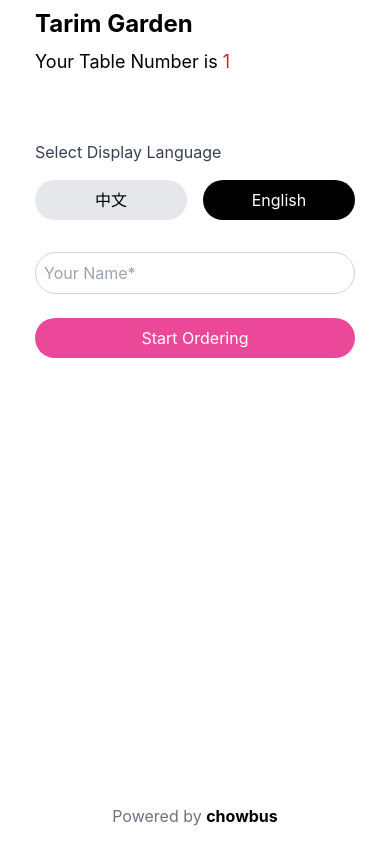
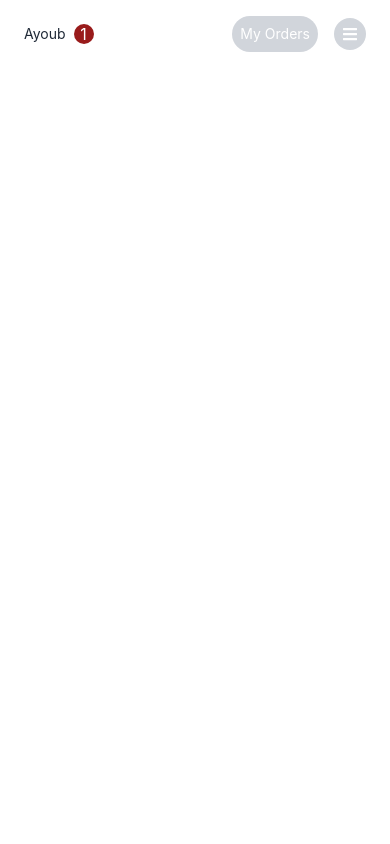
Before and after one commit to AYOUB134/food-web-app, a React (Create React App) app: page /home in a window 390 px wide. Built offline with nearby package versions, Linux system fonts and the light colour scheme.

Commit message:
nav page set with hamburger menu

```diff
--- a/package.json
+++ b/package.json
@@ -9,7 +9,9 @@
     "@testing-library/user-event": "^14.5.2",
     "react": "^18.3.1",
     "react-dom": "^18.3.1",
+    "react-icons": "^5.2.1",
     "react-redux": "^8.1.3",
+    "react-router-dom": "^6.24.0",
     "react-scripts": "5.0.1",
     "web-vitals": "^2.1.4"
   },
--- a/src/App.js
+++ b/src/App.js
@@ -1,10 +1,18 @@
 import React from 'react';
+import { BrowserRouter as Router, Routes, Route } from 'react-router-dom';
 import './App.css';
-import Start from './features/startpage/Start'
+import Start from './features/startpage/Start';
+import HomePage from './features/pages/HomePage';
+
 function App() {
   return (
-   <Start></Start>
-  )
+    <Router>
+      <Routes>
+        <Route path="/" element={<Start />} />
+        <Route path="/home" element={<HomePage />} />
+      </Routes>
+    </Router>
+  );
 }
 
 export default App;
--- /dev/null
+++ b/src/features/navbar/Modal.js
@@ -0,0 +1,27 @@
+import React from 'react';
+import { FaCheck } from 'react-icons/fa'; // Import the check icon from react-icons
+
+const Modal = ({ isOpen, onClose }) => {
+  if (!isOpen) return null;
+
+  return (
+    <div className="fixed top-0 left-0 h-screen w-screen bg-black bg-opacity-10 flex items-center justify-center z-50"> {/* Adjusted bg-opacity */}
+      <div className="bg-white rounded-lg p-6 w-10/12 md:w-1/3"> {/* Adjusted padding, width and height */}
+        <div className="flex flex-col items-center">
+          <div className="bg-green-500 text-white rounded-full p-5 mb-4">
+            <FaCheck className="text-white" /> {/* Check icon */}
+          </div>
+          <p className="text-gray-800 text-center mb-4">
+            You don't have any orders. <br />
+            Add some dishes to your shopping cart to start an order.
+          </p>
+          <button className="bg-red-500 text-white px-4 py-2 rounded w-full" onClick={onClose}>
+            OK
+          </button>
+        </div>
+      </div>
+    </div>
+  );
+};
+
+export default Modal;
--- /dev/null
+++ b/src/features/navbar/Nav.js
@@ -0,0 +1,107 @@
+import React, { useState } from 'react';
+import { FaBars, FaTimes } from 'react-icons/fa';
+import { AiOutlineGlobal } from 'react-icons/ai'; // Import globe icon
+import { MdPhone } from 'react-icons/md'; // Import phone icon from Material Design icons
+import Modal from './Modal'; // Import the Modal component
+
+const Nav = () => {
+  const [menuOpen, setMenuOpen] = useState(false);
+  const [activeLanguage, setActiveLanguage] = useState('english'); // State to track active language
+  const [showModal, setShowModal] = useState(false);
+
+  const toggleMenu = () => {
+    setMenuOpen(!menuOpen);
+  };
+
+  const handleLanguageChange = (lang) => {
+    setActiveLanguage(lang);
+    // You can add logic here to handle language change if needed
+  };
+
+  const toggleModal = () => {
+    setShowModal(!showModal);
+    setMenuOpen(false); // Close menu when modal opens
+  };
+
+  return (
+    <div className="static top-0 right-0 w-full bg-white z-50"> {/* Changed to position static */}
+      <div className="container mx-auto flex items-center justify-between py-4 px-6 md:px-12 relative">
+        <div className="flex items-center">
+          <div className="text-gray-800 mr-2 text-sm">
+            Ayoub {/* Replace with dynamic customer name */}
+          </div>
+          <div className="bg-red-800 text-white rounded-full h-5 w-5 flex items-center justify-center">
+            1 {/* Replace with dynamic table number */}
+          </div>
+        </div>
+        <div className="flex items-center">
+          <button
+            onClick={toggleModal}
+            className="bg-gray-300 text-white px-2 py-2 rounded-full mr-4 md:hidden text-sm" // Adjusted padding and font size
+            style={{ backgroundColor: '#D1D5DB', color: '#fff' }} // Set bg color same as the hamburger menu button
+          >
+            My Orders
+          </button>
+          <button
+            onClick={toggleMenu}
+            className="md:hidden text-gray-800 focus:outline-none rounded-full bg-gray-300 p-2"
+          >
+            {menuOpen ? <FaTimes className="text-white" /> : <FaBars className="text-white" />}
+          </button>
+          <button
+            className="hidden md:block bg-gray-300 text-white px-4 py-2 rounded-full mr-4 text-sm" // Adjusted font size
+            onClick={toggleModal}
+            style={{ backgroundColor: '#D1D5DB', color: '#fff' }} // Set bg color same as the hamburger menu button
+          >
+            My Orders
+          </button>
+        </div>
+      </div>
+      {/* Mobile Menu */}
+      <div className={`fixed top-0 right-0 h-full w-9/10 md:w-80 bg-white text-gray-800 z-50 transition-transform duration-300 transform ${menuOpen ? 'translate-x-0' : 'translate-x-full'}`}>
+        <div className="py-6 px-6">
+          <div className="flex justify-between items-center mb-4">
+            <h2 className="text-lg font-bold">Chowbus</h2>
+            <button
+              onClick={toggleMenu}
+              className="text-gray-800 focus:outline-none rounded-full bg-gray-300 p-2"
+            >
+              <FaTimes className="text-white" />
+            </button>
+          </div>
+          <p className="text-gray-600 mb-4">Welcome to Join as Member for Free</p>
+          <button className="bg-red-500 text-white px-4 py-2 rounded-full mb-4 w-full">
+            Sign Up
+          </button>
+          <hr className="my-4 border-gray-300" />
+          <div className="flex items-center mb-4">
+            <AiOutlineGlobal className="h-6 w-6 text-gray-800 mr-2" /> {/* Globe icon */}
+            <span className="text-gray-800 mr-2">Languages:</span> {/* Add space and colon after Languages */}
+            <div className="ml-auto flex">
+              <button
+                className={`px-2 py-1 rounded-full mr-1 ${activeLanguage === 'english' ? 'bg-black text-white' : 'bg-gray-300'}`}
+                onClick={() => handleLanguageChange('english')}
+              >
+                EN
+              </button>
+              <button
+                className={`text-white px-2 py-1 rounded-full ${activeLanguage === 'chinese' ? 'bg-black' : 'bg-gray-800'}`}
+                onClick={() => handleLanguageChange('chinese')}
+              >
+                中
+              </button>
+            </div>
+          </div>
+          <div className="flex items-center mb-4">
+            <MdPhone className="h-6 w-6 text-gray-800 mr-2" /> {/* Call icon */}
+            <span className="text-gray-800">Call Waitstaff</span>
+          </div>
+        </div>
+      </div>
+      {/* Modal */}
+      {showModal && <Modal isOpen={showModal} onClose={toggleModal} />}
+    </div>
+  );
+};
+
+export default Nav;
--- a/src/features/pages/HomePage.js
+++ b/src/features/pages/HomePage.js
@@ -0,0 +1,11 @@
+import React from 'react'
+import Nav from '../navbar/Nav'
+const HomePage = () => {
+  return (
+    <div>
+      <Nav></Nav>
+    </div>
+  )
+}
+
+export default HomePage
--- a/src/features/startpage/Start.js
+++ b/src/features/startpage/Start.js
@@ -1,8 +1,10 @@
 import React, { useState } from 'react';
+import { useNavigate } from 'react-router-dom';
 
 const Start = () => {
   const [language, setLanguage] = useState('English');
   const [name, setName] = useState('');
+  const navigate = useNavigate();
 
   const handleLanguageChange = (lang) => {
     setLanguage(lang);
@@ -14,17 +16,18 @@ const Start = () => {
 
   const handleSubmit = () => {
     console.log('Order Started by', name);
-    // Add your form submission logic here
+    // Navigate to /home
+    navigate('/home');
   };
 
   return (
-    <div className="flex flex-col items-center justify-between min-h-screen bg-white ">
+    <div className="flex flex-col items-center justify-between min-h-screen bg-white">
       <div className="w-full max-w-80 mx-auto flex flex-col items-center justify-center h-1/2 md:max-w-md">
         <div className="w-full mt-2 mb-8">
-          <h1 className="text-2xl font-bold mb-2 text-black ">
+          <h1 className="text-2xl mb-2 text-black">
             {language === 'English' ? 'Tarim Garden' : '塔里木花园'}
           </h1>
-          <p className="text-lg mb-4 text-black ">
+          <p className="text-lg mb-4 text-black">
             {language === 'English' ? 'Your Table Number is' : '您的桌号是'}{' '}
             <span className="text-red-600">1</span>
           </p>
```
Also changed, not shown: src/features/navbar/NavAPI.js (added), src/features/navbar/NavSlice.js (added), 1 other file (tests, documents, lock files or other folders).
